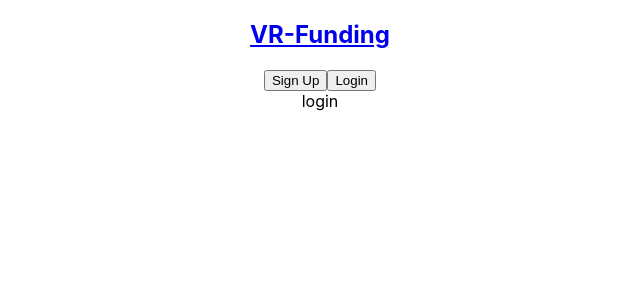
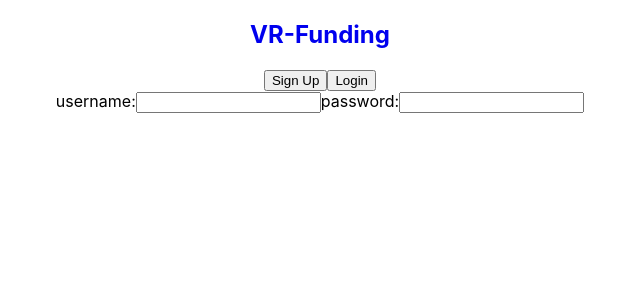
Before and after one commit to killinq-joke/vr-funding, a React (Create React App) app in the folder client/: page /login in a window 1280 px wide. Shown: the top 300 px of the page, without its empty margins (320-960 px from the left). Built offline with nearby package versions, Linux system fonts and the light colour scheme.

Commit message:
Addition of connect

```diff
--- a/client/src/App.js
+++ b/client/src/App.js
@@ -7,6 +7,8 @@ import "./styles/App.css";
 import Signup from "./components/Signup";
 import Login from "./components/Login";
 import ProjectList from "./components/ProjectList";
+import YourProjects from "./components/YourProjects";
+import FundedProjects from "./components/FundedProjects"
 
 const App = () => {
   const isLogged = !!localStorage.getItem("token");
@@ -19,7 +21,7 @@ const App = () => {
   return (
     <div className="App">
       <nav>
-        <Link to="/home">
+        <Link to="/">
           <h1>VR-Funding</h1>
         </Link>
 
@@ -46,9 +48,12 @@ const App = () => {
           </div>
         )}
       </nav>
+
       <Route path="/signup" component={Signup} />
       <Route path="/login" component={Login} />
       <PrivateRoute path="/projects" component={ProjectList} />
+      <PrivateRoute path="/yourprojects" component={YourProjects} />
+      <PrivateRoute path="/funded" component={FundedProjects} />
     </div>
   );
 };
--- /dev/null
+++ b/client/src/components/FundedProjects.js
@@ -0,0 +1,5 @@
+import React from "react";
+
+export default function FundedProjects() {
+  return <>funded projects</>;
+}
--- a/client/src/components/Login.js
+++ b/client/src/components/Login.js
@@ -1,5 +1,23 @@
-import React from "react";
+//dependencies
+import React from "react"
+import { connect } from "react-redux";
+//components
+import UserForm from "./UserForm"
+import * as actionCreators from "../state/actionCreators";
 
-export default function Login() {
-  return <>login</>;
+const Login = () => {
+  return (
+    <>
+      <UserForm />
+    </>
+  );
 }
+
+function mapStateToProps(state) {
+  return {
+    loginForm: state.loginForm,
+    spinner: state.spinner,
+  };
+}
+
+export default connect(mapStateToProps, actionCreators)(Login);
--- a/client/src/components/Signup.js
+++ b/client/src/components/Signup.js
@@ -1,5 +1,23 @@
+//dependencies
 import React from "react"
+import { connect } from "react-redux";
+//components
+import UserForm from "./UserForm"
+import * as actionCreators from "../state/actionCreators";
 
-export default function Signup() {
-    return <>signup</>
+const Signup = () => {
+    return (
+      <>
+        <UserForm />
+      </>
+    );
 }
+
+function mapStateToProps(state) {
+  return {
+    signupForm: state.signupForm,
+    spinner: state.spinner,
+  };
+}
+
+export default connect(mapStateToProps, actionCreators)(Signup)
--- /dev/null
+++ b/client/src/components/UserForm.js
@@ -0,0 +1,18 @@
+import React from "react";
+
+export default function UserForm() {
+  return (
+    <>
+      <form>
+        <label>
+          username:
+          <input />
+        </label>
+        <label>
+          password:
+          <input />
+        </label>
+      </form>
+    </>
+  );
+}
--- /dev/null
+++ b/client/src/components/YourProjects.js
@@ -0,0 +1,5 @@
+import React from "react";
+
+export default function YourProjects() {
+  return <>your projects</>;
+}
--- a/client/src/styles/App.css
+++ b/client/src/styles/App.css
@@ -2,37 +2,6 @@
   text-align: center;
 }
 
-.App-logo {
-  height: 40vmin;
-  pointer-events: none;
+a {
+  text-decoration: none;
 }
-
-@media (prefers-reduced-motion: no-preference) {
-  .App-logo {
-    animation: App-logo-spin infinite 20s linear;
-  }
-}
-
-.App-header {
-  background-color: #282c34;
-  min-height: 100vh;
-  display: flex;
-  flex-direction: column;
-  align-items: center;
-  justify-content: center;
-  font-size: calc(10px + 2vmin);
-  color: white;
-}
-
-.App-link {
-  color: #61dafb;
-}
-
-@keyframes App-logo-spin {
-  from {
-    transform: rotate(0deg);
-  }
-  to {
-    transform: rotate(360deg);
-  }
-}
```
